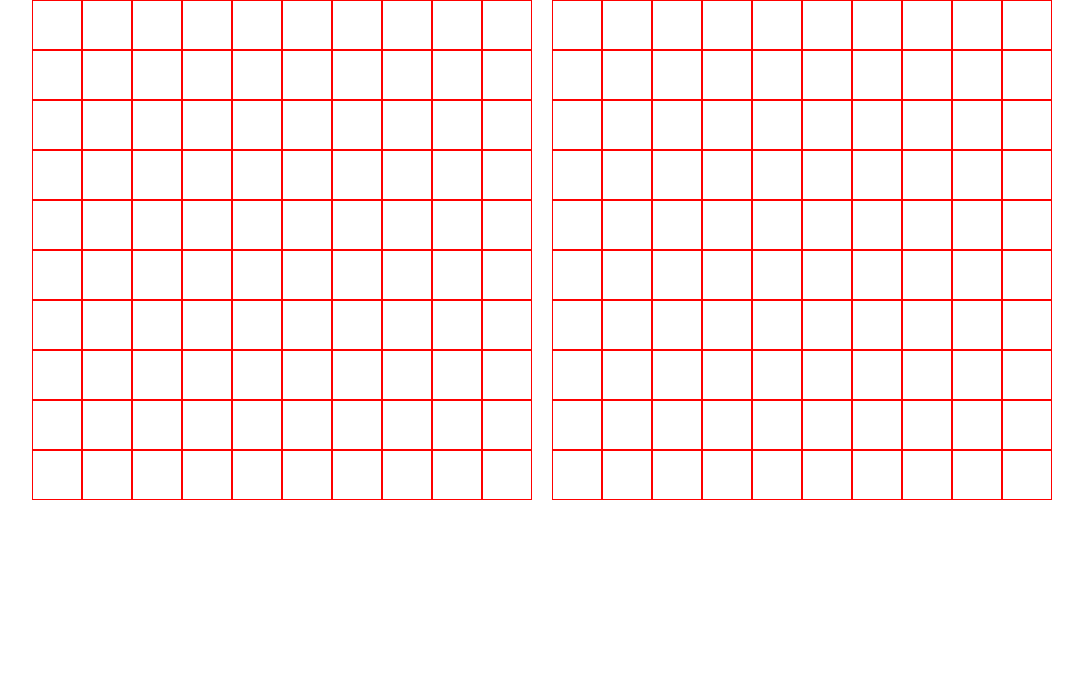
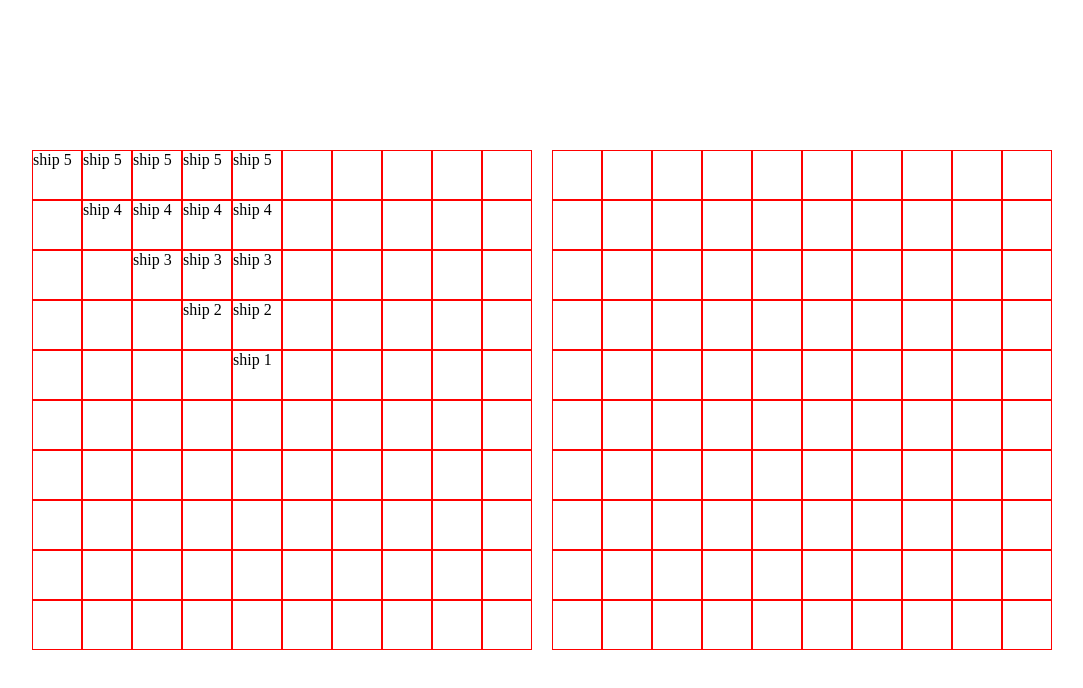
Before and after one commit to aleksandar-code/Battleship, a website built with webpack: page src/index.html in a window 1280 px wide. Shown: the whole page, without its empty margins (98-1181 px from the left). Built offline with nearby package versions, Linux system fonts and the light colour scheme.

Commit message:
Fix placeShips function to place ships correctly

```diff
--- a/src/index.css
+++ b/src/index.css
@@ -2,6 +2,13 @@
   box-sizing: border-box;
   margin: 0;
   padding: 0;
+}
+
+body {
+  min-height: 100vh;
+  display: flex;
+  align-items: center;
+  justify-content: center;
 }
 
 .content {
--- a/src/modules/DOM/controller.js
+++ b/src/modules/DOM/controller.js
@@ -1,6 +1,7 @@
-import printBoards from "./printBoard";
+import { printBoards, printShips } from "./printBoard";
 import Game from "../game";
 
 const newGame = new Game();
 newGame.gameLoop();
 printBoards();
+printShips(newGame.boards);
--- a/src/modules/DOM/printBoard.js
+++ b/src/modules/DOM/printBoard.js
@@ -1,16 +1,31 @@
+const printShips = (boards) => {
+  const board = document.querySelectorAll(".board");
+  const array = Array.from(board[0].children);
+  const boardData = boards[0].board.flat(Infinity);
+  console.log(array);
+  console.log(boardData);
+  boardData.forEach((node, index) => {
+    if (node.ship !== null) {
+      array[index].textContent = `ship ${node.ship.length}`;
+      console.log(index);
+      console.log(node);
+    }
+  });
+};
+
 const printBoards = () => {
-  const playerBoard = document.querySelectorAll(".board");
+  const board = document.querySelectorAll(".board");
   for (let i = 0; i < 100; i += 1) {
     const slot = document.createElement("div");
     slot.classList.add("slot");
-    playerBoard[0].appendChild(slot);
+    board[0].appendChild(slot);
   }
 
   for (let i = 0; i < 100; i += 1) {
     const slot = document.createElement("div");
     slot.classList.add("slot");
-    playerBoard[1].appendChild(slot);
+    board[1].appendChild(slot);
   }
 };
 
-export default printBoards;
+export { printBoards, printShips };
--- a/src/modules/gameboard.js
+++ b/src/modules/gameboard.js
@@ -53,10 +53,8 @@ export default class Gameboard {
 
     const keys = ["one", "two", "three", "four", "five"];
     const shipList = this.ships;
-    keys.forEach((key) => {
-      coords.forEach((coord) => {
-        this.placeShip(shipList[key], coord);
-      });
+    keys.forEach((key, index) => {
+      this.placeShip(shipList[key], coords[index]);
     });
   }
 
```
Also changed, not shown: dist/index.bundle.js.
